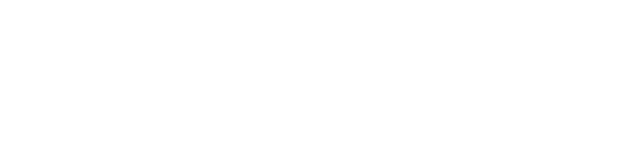
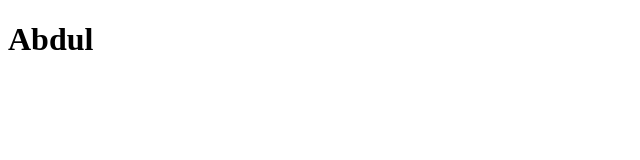
Before and after one commit to abdulrab1234/web-wave-2024, a plain HTML site: page index.html in a window 1280 px wide. Shown: the whole page, without its empty margins (0-640 px from the left). Drawn offline with Linux system fonts and the light colour scheme.

Commit message:
Add files via upload

```diff
--- a/index.html
+++ b/index.html
@@ -6,6 +6,6 @@
     <title>Document</title>
 </head>
 <body>
-
+    <h1>Abdul</h1>
 </body>
 </html>
```
